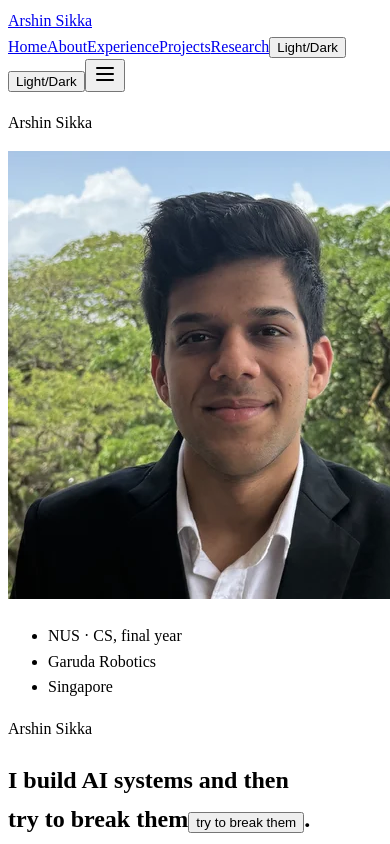
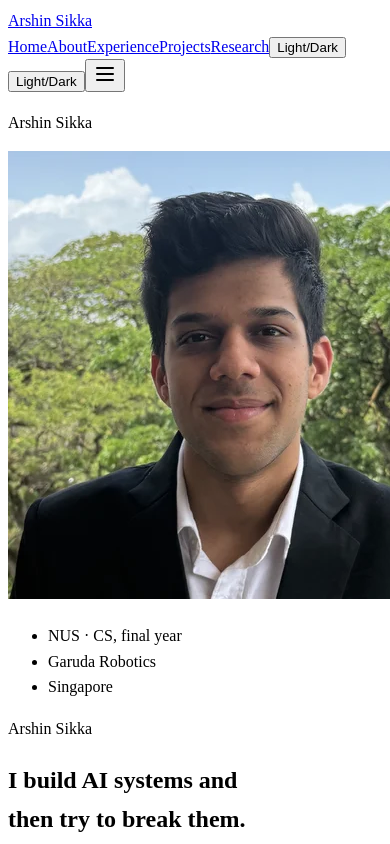
Before and after one commit to arshinsikka/portfolio, a React (Vite) app in the folder client/: page / in a window 390 px wide. Shown: the top 844 px of the page. Built offline with nearby package versions, Linux system fonts and the light colour scheme.

Commit message:
Remove the tagline hover interaction
The highlight it triggered on the Selected work rows read as unrelated
once the tagline changed.

```diff
--- a/client/src/components/hero-section.tsx
+++ b/client/src/components/hero-section.tsx
@@ -19,8 +19,8 @@ import { cn } from "@/lib/utils";
  * positioning line in the content column, so marking the name up as a heading
  * would put an h2 above the h1.
  *
- * Copy is unchanged. `hero.currently`, `hero.facts`, and the two `taglineCue`
- * strings are new; nothing existing was reworded.
+ * Copy is unchanged. `hero.currently` and `hero.facts` are new; nothing
+ * existing was reworded.
  */
 
 /** The rail label treatment, which the name borrows in both its positions. */
@@ -78,72 +78,14 @@ function HeroRail() {
   );
 }
 
-/**
- * The positioning line, with `hero.taglineCue` promoted to a control that
- * highlights the evidence for it further down the page.
- *
- * The sentence is never retyped here — the cue is located inside `hero.tagline`
- * and the string is split around it, so the rendered headline is byte-identical
- * to the content file and a rewrite that drops the phrase degrades to plain
- * text rather than breaking.
- *
- * Below `md` the phrase renders as an ordinary span and the button is
- * `display:none`, which takes it out of the tab order and out of the
- * accessibility tree entirely. Two reasons. The rows it points at start 6px
- * below the fold at 390x844, so the connection would be invisible; and a narrow
- * viewport is a touch viewport, where a dotted-underlined phrase that invites a
- * tap and then does nothing is worse than no affordance at all. Swapping two
- * elements with CSS rather than branching on a media query in JS also keeps the
- * prerendered HTML and the hydrated HTML identical.
- */
-function Tagline({ onCue }: { onCue: (on: boolean) => void }) {
-  const at = hero.tagline.indexOf(hero.taglineCue);
-  if (at === -1) return <>{hero.tagline}</>;
-
-  const before = hero.tagline.slice(0, at);
-  const after = hero.tagline.slice(at + hero.taglineCue.length);
-
-  return (
-    <>
-      {before}
-      <span className="md:hidden">{hero.taglineCue}</span>
-      <button
-        type="button"
-        // The visible words stay in the accessible name, so the heading still
-        // reads as its own sentence; the purpose is appended rather than
-        // replacing it, which a bare aria-label would do.
-        aria-label={`${hero.taglineCue}: ${hero.taglineCueHint}`}
-        onMouseEnter={() => onCue(true)}
-        onMouseLeave={() => onCue(false)}
-        onFocus={() => onCue(true)}
-        onBlur={() => onCue(false)}
-        className={cn(
-          // `inline`, not the button default of inline-block, so the phrase can
-          // break across lines with the rest of the sentence.
-          "hidden cursor-pointer bg-transparent p-0 text-inherit md:inline",
-          // A hint that it is interactive, deliberately short of a link: no
-          // accent fill, no solid rule, the colour of a hairline rather than of
-          // a link.
-          "underline decoration-rule-strong decoration-dotted decoration-[2px] underline-offset-[0.1em]",
-          "transition-colors duration-150",
-          "hover:decoration-accent focus-visible:decoration-accent",
-        )}
-      >
-        {hero.taglineCue}
-      </button>
-      {after}
-    </>
-  );
-}
-
-export default function HeroSection({ onCue }: { onCue: (on: boolean) => void }) {
+export default function HeroSection() {
   return (
     <Block className="border-t-0" rail={<HeroRail />}>
       {/* Desktop only; the mobile copy lives above the portrait in the rail. */}
       <p className={cn(NAME_CLASS, "hidden md:block")}>{hero.name}</p>
 
       <h1 className="mt-s3 max-w-lead font-display text-display text-ink">
-        <Tagline onCue={onCue} />
+        {hero.tagline}
       </h1>
 
       <Prose className="mt-s5">{hero.intro}</Prose>
--- a/client/src/components/home-index.tsx
+++ b/client/src/components/home-index.tsx
@@ -53,7 +53,7 @@ function MoreLink({ href, children }: { href: string; children: string }) {
  * stay on the pages the rail labels link to, so this reads as an index rather
  * than a second copy of the site.
  */
-export default function HomeIndex({ cued = false }: { cued?: boolean }) {
+export default function HomeIndex() {
   return (
     <>
       {/*
@@ -71,12 +71,6 @@ export default function HomeIndex({ cued = false }: { cued?: boolean }) {
               className={cn(
                 "group relative border-b border-rule py-s3 last:border-b-0",
                 "transition-colors duration-150",
-                // The tagline cue. The hairline is the half of this that reads
-                // from the top of the page: three near-invisible --rule lines
-                // across ~900px becoming three accent ones is a large-area
-                // change, where the title colour is a small-area one. Colour
-                // only — promoting the border's *width* would shift layout.
-                cued && "border-accent",
                 "hover:border-ink focus-within:border-ink",
               )}
             >
@@ -98,17 +92,7 @@ export default function HomeIndex({ cued = false }: { cued?: boolean }) {
                 treatment, so the two lists now read as one system — and it
                 leaves the accent free to mean something here.
               */}
-              <h3
-                className={cn(
-                  "text-org font-medium transition-colors duration-150",
-                  // Accent already means "this is the one being pointed at" in
-                  // this system — it is what IndexRow's `current` role uses. At
-                  // rest these titles are --ink like every other linked index
-                  // heading, so the unity with IndexRow is a resting state and
-                  // this transient mark does not break it.
-                  cued ? "text-accent" : "text-ink",
-                )}
-              >
+              <h3 className="text-org font-medium text-ink">
                 <Link
                   href={`/projects/${project.slug}`}
                   className={cn(
--- a/client/src/content/profile.ts
+++ b/client/src/content/profile.ts
@@ -49,21 +49,6 @@ export const hero = {
    * the rail carries everywhere else on the site, applied to the person.
    */
   facts: ["NUS · CS, final year", "Garuda Robotics", "Singapore"],
-  /**
-   * The phrase inside `tagline` that becomes the interactive cue. It is not a
-   * second copy of the copy: the component finds this substring inside
-   * `tagline` and splits around it, so the rendered sentence is always exactly
-   * `tagline` and the two can never drift. If the tagline is ever rewritten
-   * without this phrase in it, the cue quietly disappears and the headline
-   * renders as plain text.
-   */
-  taglineCue: "try to break them",
-  /**
-   * What the cue does, for screen readers. Composed with `taglineCue` into the
-   * button's accessible name, so the heading still reads as its own sentence
-   * instead of being interrupted by a bare instruction.
-   */
-  taglineCueHint: "highlight my case studies",
   githubUrl: "https://github.com/arshinsikka",
 };
 
--- a/client/src/pages/home.tsx
+++ b/client/src/pages/home.tsx
@@ -1,4 +1,3 @@
-import { useState } from "react";
 import { useDocumentMeta } from "@/hooks/use-document-meta";
 import HeroSection from "@/components/hero-section";
 import LookingFor from "@/components/looking-for";
@@ -9,13 +8,6 @@ export default function Home() {
   // description, and the hook falls back to them.
   useDocumentMeta({});
 
-  /**
-   * The tagline cue. The claim lives in the hero and its evidence lives in the
-   * index below, so the state that links them belongs to the page that owns
-   * both — not to either component, and not to a context for one boolean.
-   */
-  const [cued, setCued] = useState(false);
-
   return (
     // The widened rail is scoped here, not to the hero, and it is deliberately
     // the whole route rather than the one block that needs it. `--rail-w` is
@@ -23,8 +15,8 @@ export default function Home() {
     // edge ~120px right of every section beneath it and break the single left
     // spine the rail system exists to draw. Every other page keeps 6rem.
     <div className="rail-home">
-      <HeroSection onCue={setCued} />
-      <HomeIndex cued={cued} />
+      <HeroSection />
+      <HomeIndex />
       {/*
         Last, immediately above the footer: the availability note is the closing
         ask, not the opening one. It sat second, which put a request in front of
```
